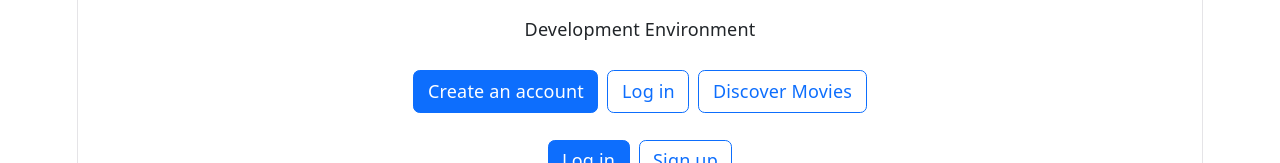
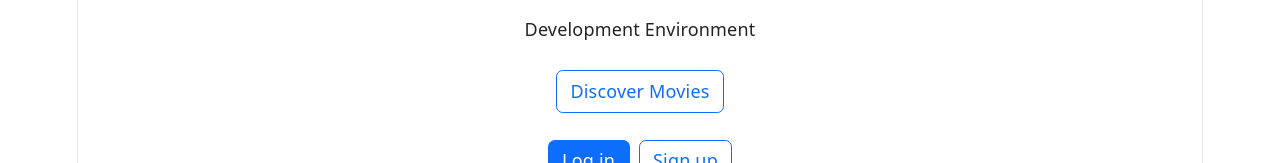
Before and after one commit to RGH-1/web-movie-platform, a React app in the folder frontend/: page / in a window 1280 px wide. Shown: the part 169-332 px from the top of the page. Built offline with nearby package versions, Linux system fonts and the light colour scheme; no server answers; the HTML template or start-up script is replaced by a standard one.

Commit message:
fix: AB#37 Remove duplicate home account buttons

```diff
--- a/frontend/src/App.jsx
+++ b/frontend/src/App.jsx
@@ -42,14 +42,6 @@ function Home() {
             {isAuthenticated && <ProfileCompletionNotice completion={profileCompletion} />}
 
             <div className="d-flex justify-content-center gap-2 mb-4 flex-wrap">
-                <Link to="/register" className="btn btn-primary">
-                    Create an account
-                </Link>
-
-                <Link to="/login" className="btn btn-outline-primary">
-                    Log in
-                </Link>
-
                 <Link to="/movies" className="btn btn-outline-primary">
                     Discover Movies
                 </Link>
```
